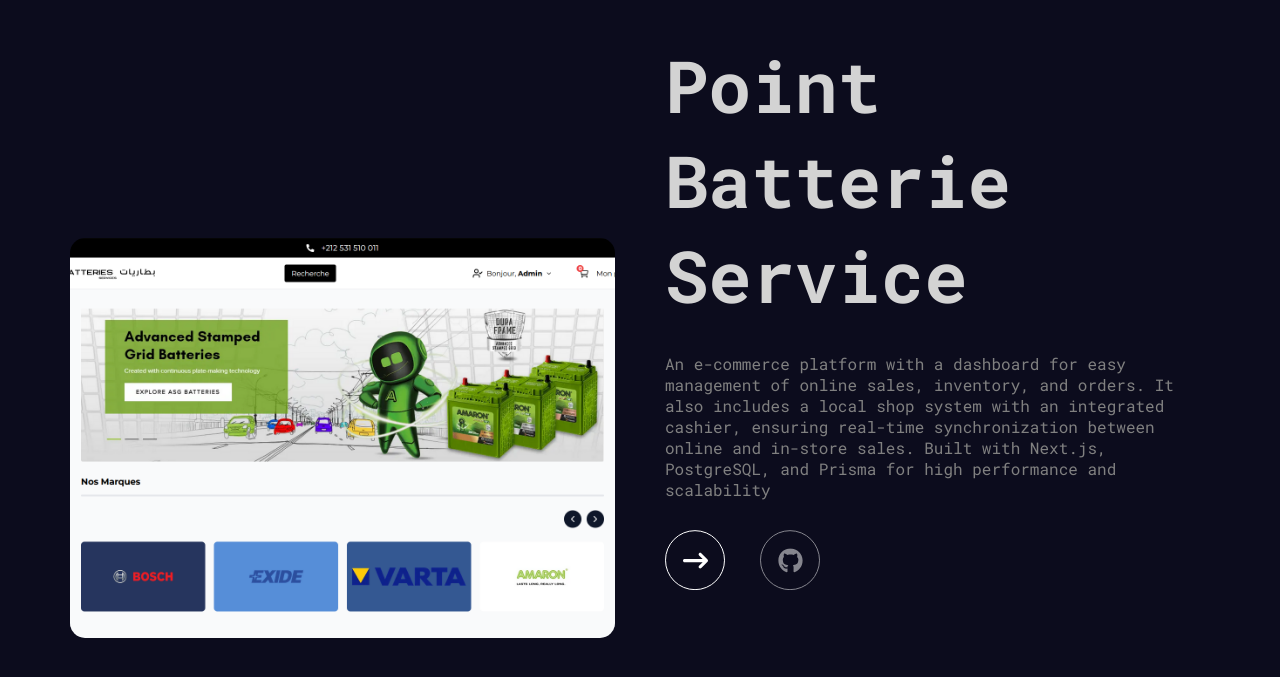
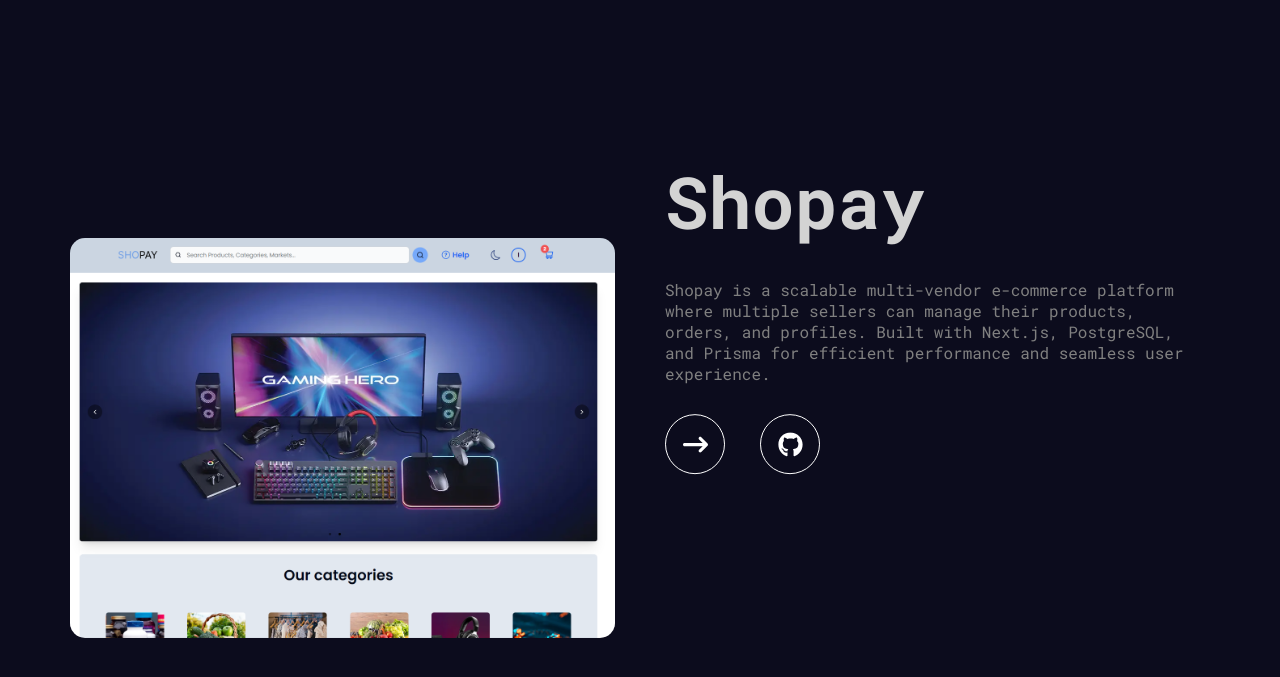
Before and after one commit to IssamKharbache/My-personal-portfolio, a React (Vite) app: page / in a window 1280 px wide. Shown: the part 4962-5639 px from the top of the page. Built offline with nearby package versions, Linux system fonts and the light colour scheme.

Commit message:
Update data.js

```diff
--- a/src/data.js
+++ b/src/data.js
@@ -1,7 +1,16 @@
 export const itemsProject = [
+    {
+    id: 1,
+    title: "Point Batterie Service",
+    description:
+      "An e-commerce platform with a dashboard for easy management of online sales, inventory, and orders. It also includes a local shop system with an integrated cashier, ensuring real-time synchronization between online and in-store sales. Built with Next.js, PostgreSQL, and Prisma for high performance and scalability",
+    image: "/pointbatterie.png",
+    github: "https://github.com/IssamKharbache/point-batteries",
+    live: "https://www.pointbatteries.com/",
+  },
   {
     //shopay ecomm
-    id: 1,
+    id: 2,
     title: "Shopay",
     description:
       "Shopay is a scalable multi-vendor e-commerce platform where multiple sellers can manage their products, orders, and profiles. Built with Next.js, PostgreSQL, and Prisma for efficient performance and seamless user experience.",
@@ -9,16 +18,7 @@
     github: "https://github.com/IssamKharbache/Shopay-multivendor",
     live: "https://shopay-multivendor.vercel.app/",
   },
-  {
-    id: 2,
-    title: "Point Batterie Service",
-    description:
-      "An e-commerce platform with a dashboard for easy management of online sales, inventory, and orders. It also includes a local shop system with an integrated cashier, ensuring real-time synchronization between online and in-store sales. Built with Next.js, PostgreSQL, and Prisma for high performance and scalability",
-    image: "/pointbatterie.png",
-    github: "https://github.com/IssamKharbache/point-batteries",
-    live: "https://www.pointbatteries.com/",
-    isPrivate: true,
-  },
+
 
   {
     id: 3,
```
